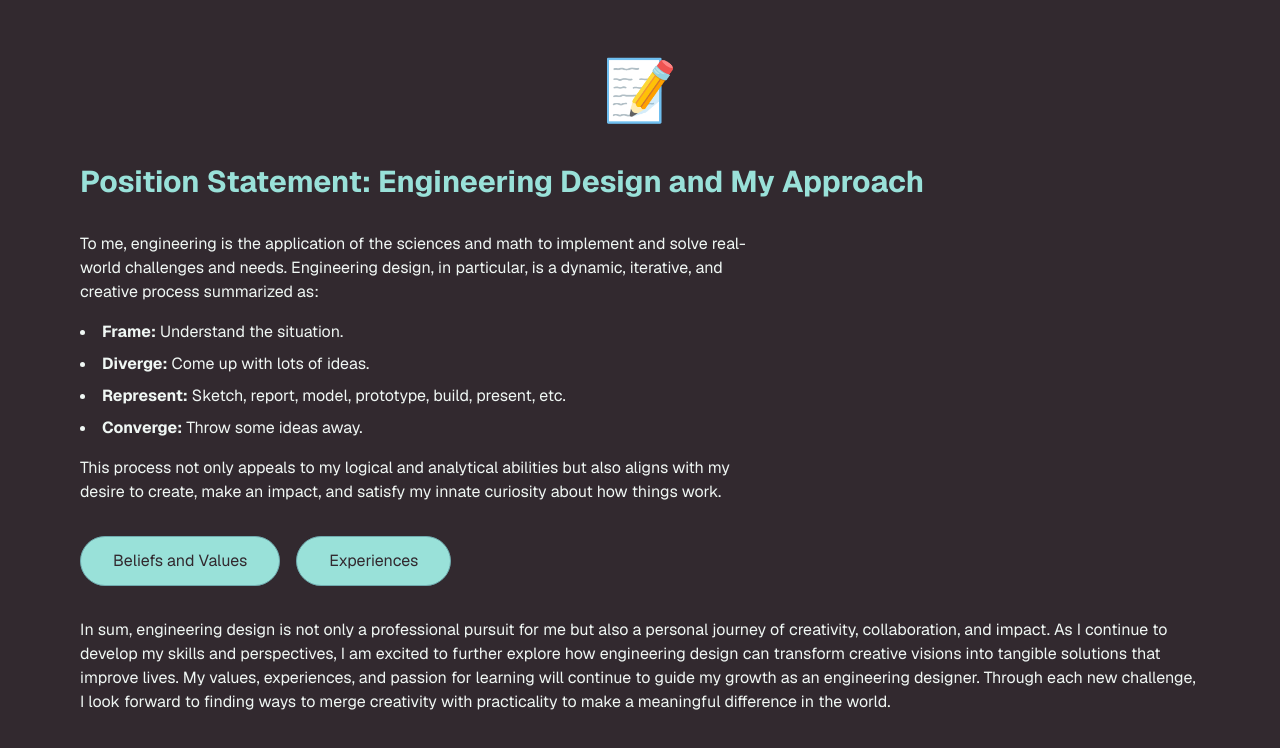
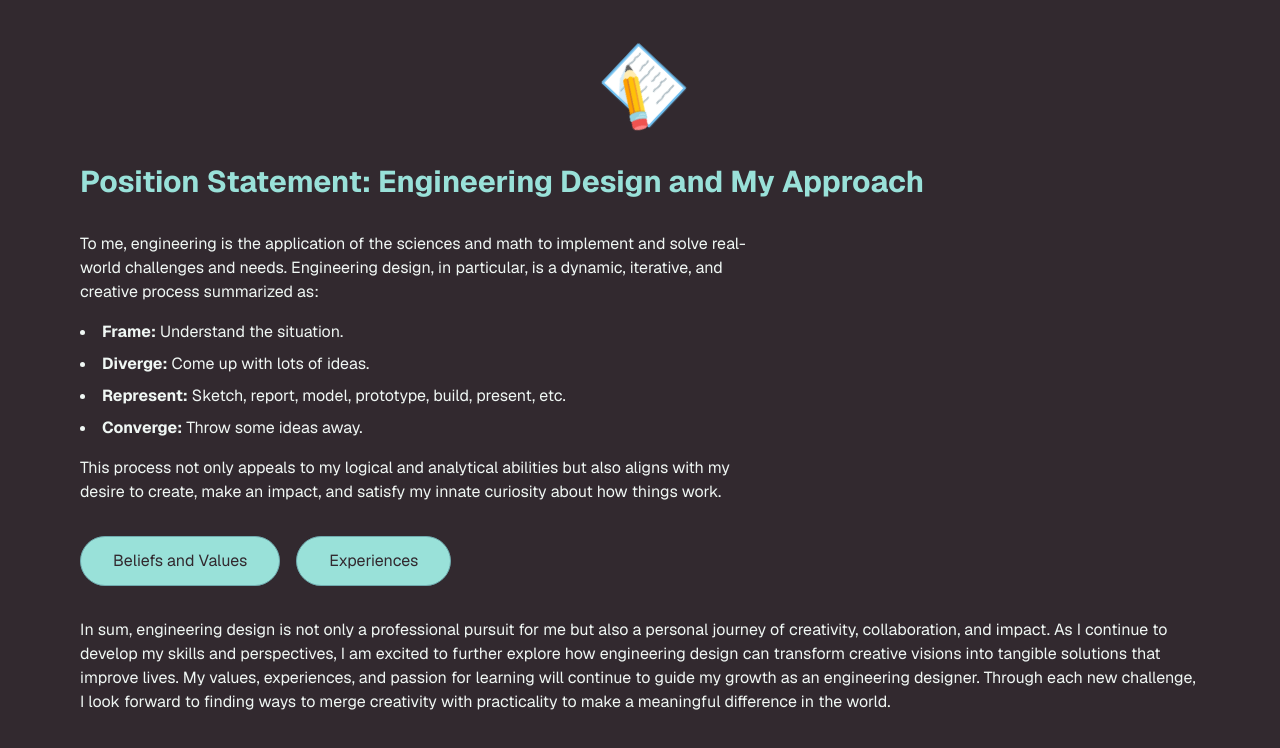
Before and after one commit to tin-martin/nextjs-boilerplate, a Next.js app: page / in a window 1280 px wide. Shown: the top 748 px of the page. Built offline with nearby package versions, Linux system fonts and the light colour scheme.

Commit message:
Update tailwind.config.ts

```diff
--- a/tailwind.config.ts
+++ b/tailwind.config.ts
@@ -15,6 +15,9 @@ export default {
         teal: "#70ABAF",
         brown: "#705D56",
       },
+      animation: {
+        'spin-slow': 'spin 4s linear infinite',
+      },
     },
   },
   plugins: [],
```
